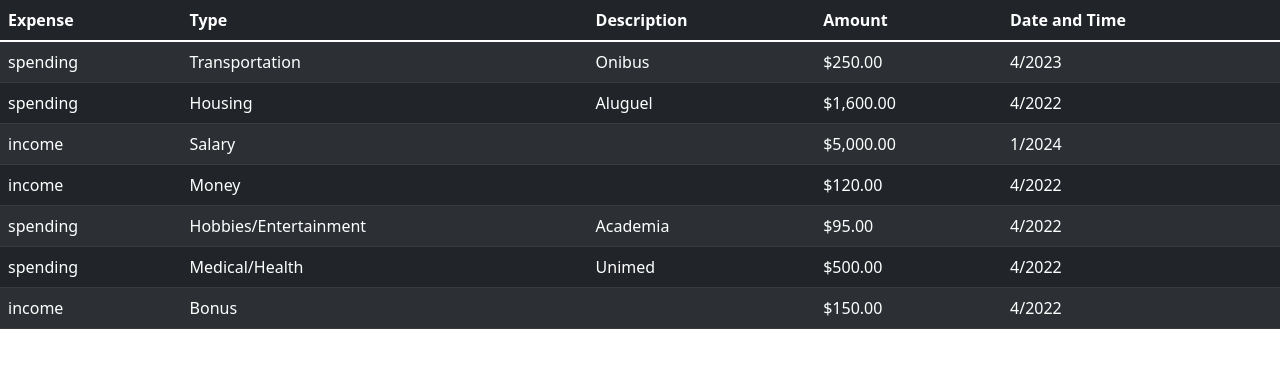
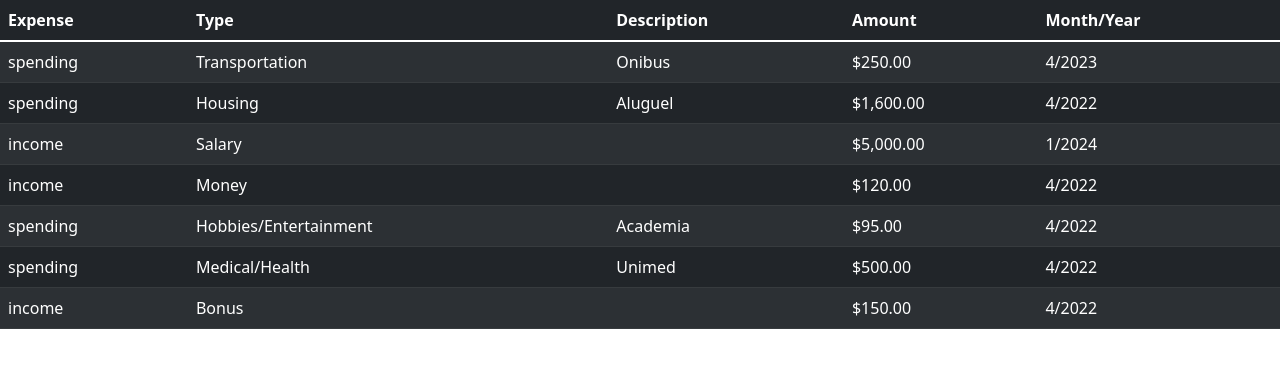
Before and after one commit to vicentecrespop/CS50FinalProject, a Flask app: page /history in a window 1280 px wide. Shown: the part 64-432 px from the top of the page. Run offline with Flask 2, Linux system fonts and the light colour scheme; a user stored in the database is signed in; data comes from the database, SQL or seed files in the repository; both versions use the stored data as it was after the commit.

Commit message:
Toques finais em history.html e users.db

```diff
--- a/templates/history.html
+++ b/templates/history.html
@@ -11,7 +11,7 @@
             <th class="table-dark">Type</th>
             <th class="table-dark">Description</th>
             <th class="table-dark">Amount</th>
-            <th class="table-dark">Date and Time</th>
+            <th class="table-dark">Month/Year</th>
         </tr>
     </thead>
     <tbody>
```
Also changed, not shown: users.db.
